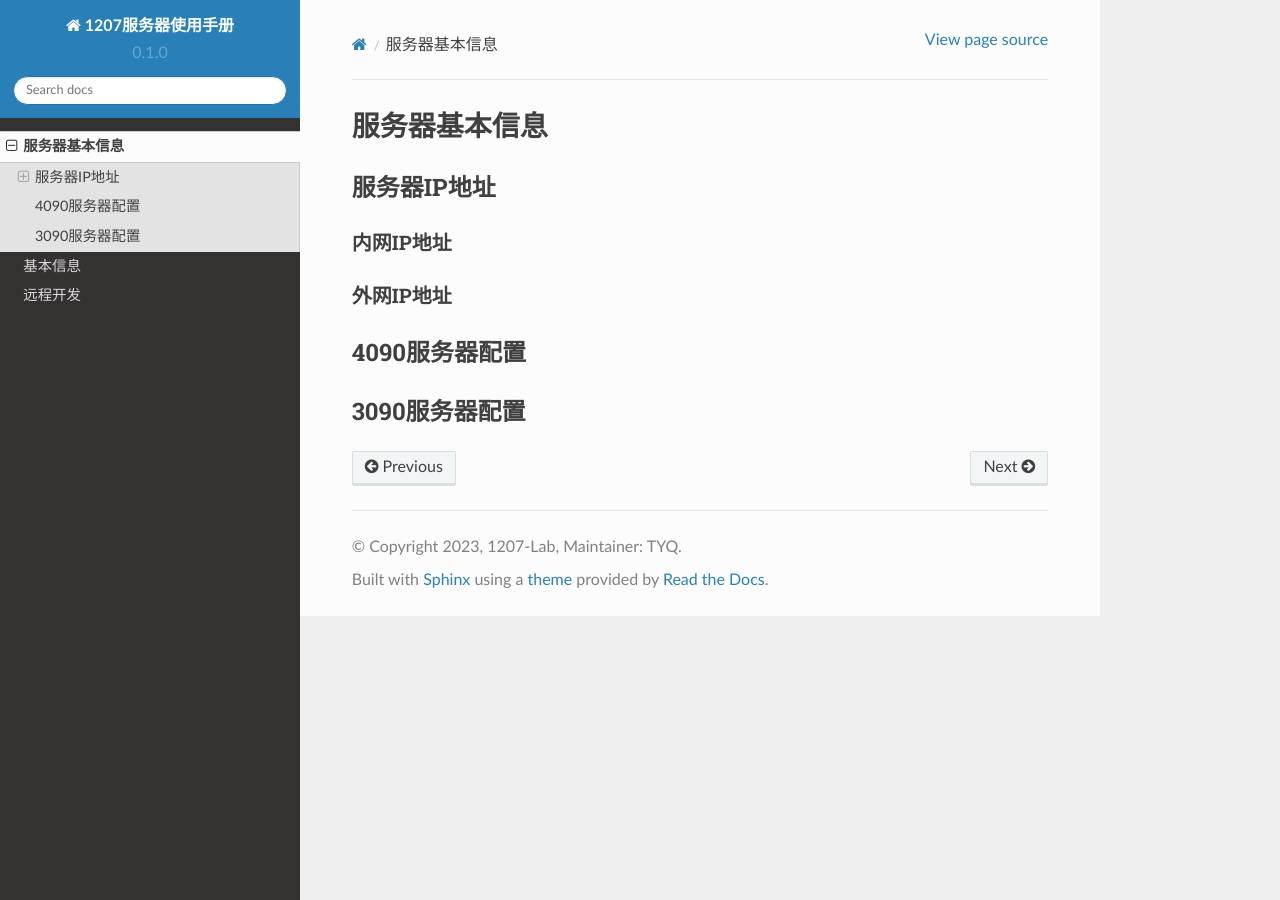
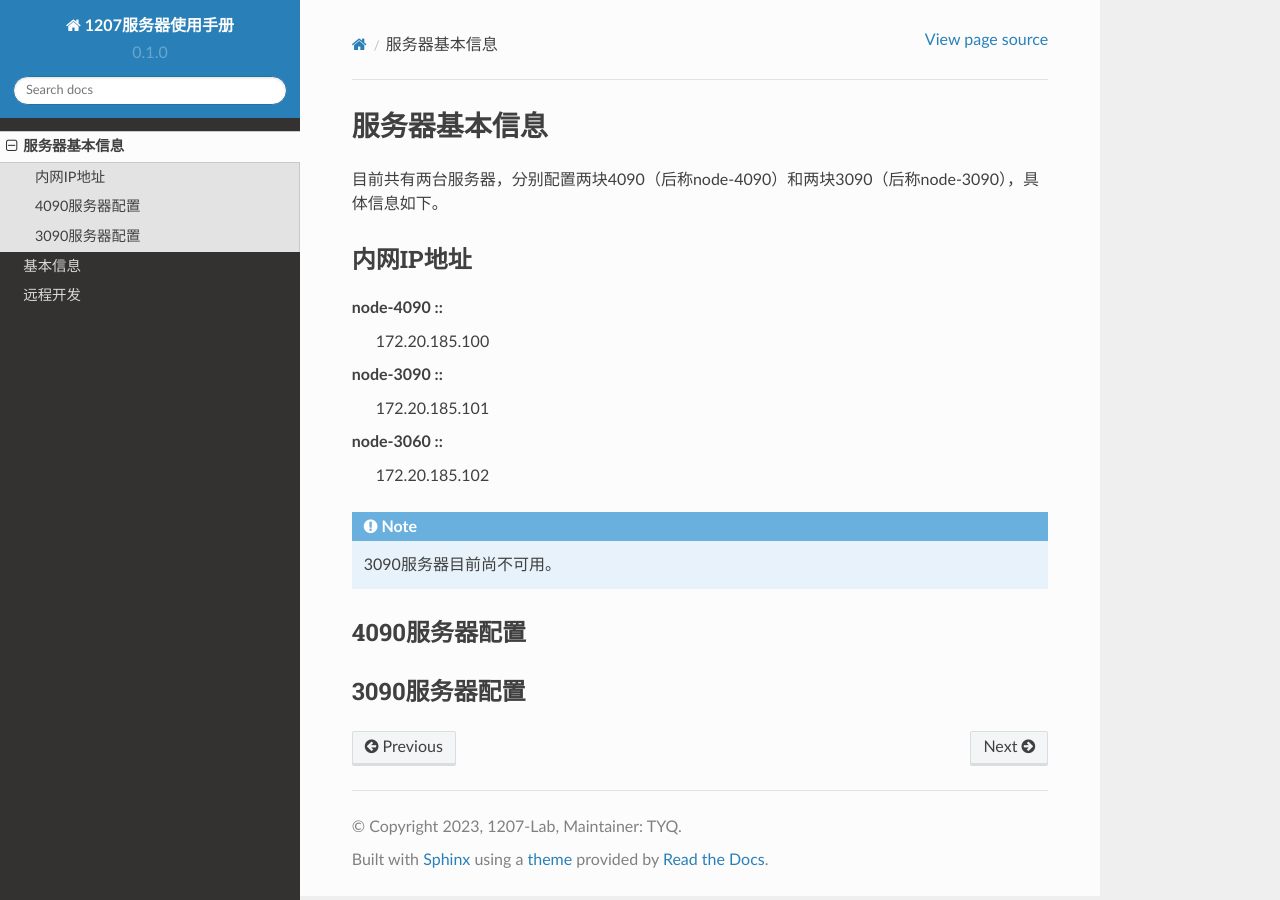
Before and after one commit to TangYuanqing/1207-server-docs, a Sphinx documentation site: the page built from docs/source/info.rst, in a window 1280 px wide. Built offline with Sphinx 7.4.7 and the Read the Docs theme 2.0.0, drawn with Linux system fonts in a browser that asks for light colours.

Commit message:
Please enter the commit message for your changes. Lines starting with '#' will be ignored, and an empty message aborts the commit.
On branch main
Your branch is up to date with 'origin/main'.

Changes to be committed:
	modified:   docs/source/info.rst

```diff
--- a/docs/source/info.rst
+++ b/docs/source/info.rst
@@ -1,12 +1,17 @@
 服务器基本信息
 =============
+目前共有两台服务器，分别配置两块4090（后称node-4090）和两块3090（后称node-3090），具体信息如下。
 
-服务器IP地址
-------------
 内网IP地址
->>>>>>>>>>>>
-外网IP地址
->>>>>>>>>>>>
+---------
+node-4090 ::
+    172.20.185.100
+node-3090 ::
+    172.20.185.101
+node-3060 ::
+    172.20.185.102
+.. note ::
+    3090服务器目前尚不可用。
 
 4090服务器配置
 -------------
```
